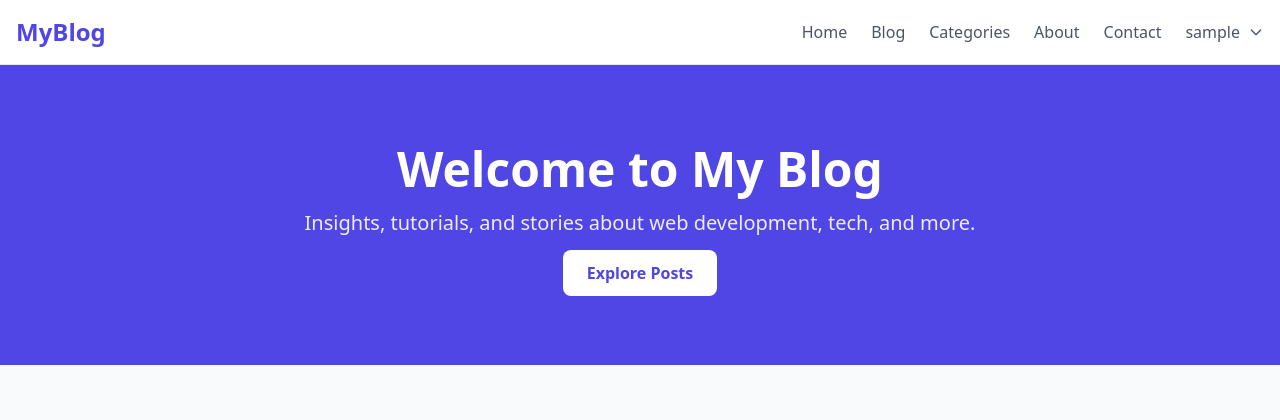
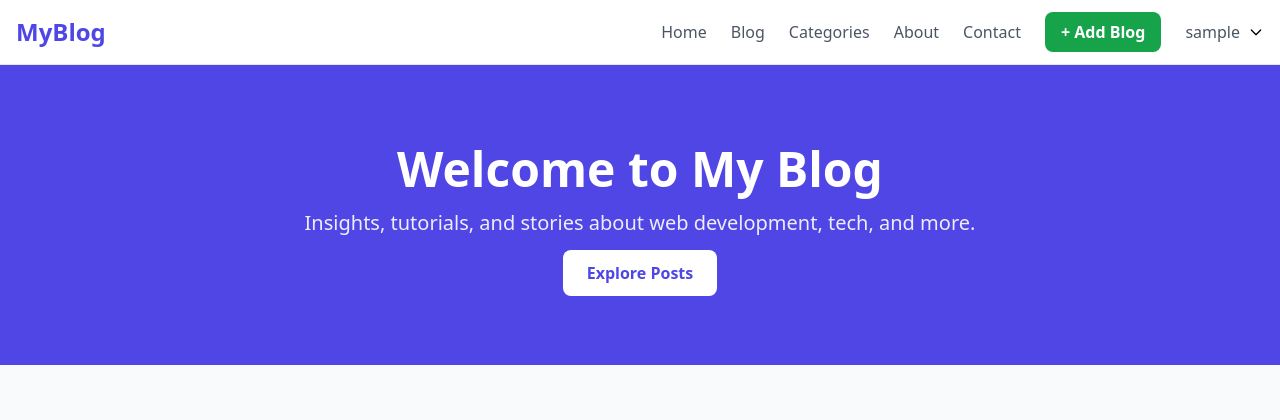
Before and after one commit to bipinjlimbu/Blog---First-Django-Project, a Django app: page / in a window 1280 px wide. Shown: the top 420 px of the page. Run offline with Django 5.2, Linux system fonts and the light colour scheme; the visitor is signed in with stand-in values (Sample User, id 1); some libraries are stand-ins or nearby versions.

Commit message:
Some fixes done

```diff
--- a/Blog_App/templates/components/_navbar.html
+++ b/Blog_App/templates/components/_navbar.html
@@ -5,9 +5,9 @@
   <meta name="viewport" content="width=device-width, initial-scale=1.0" />
   <title>Navbar</title>
   {% load static %}
-  <!-- Tailwind CSS -->
   <link href="{% static 'src/styles.css' %}" rel="stylesheet" />
 </head>
+
 <body class="bg-gray-100">
 
   <!-- Navbar -->
@@ -22,38 +22,55 @@
 
         <!-- Desktop Menu -->
         <div class="hidden md:flex items-center space-x-6">
-          <a href="/" class="text-gray-600 hover:text-indigo-600 transition">Home</a>
-          <a href="/blog" class="text-gray-600 hover:text-indigo-600 transition">Blog</a>
-          <a href="/categories" class="text-gray-600 hover:text-indigo-600 transition">Categories</a>
-          <a href="/about" class="text-gray-600 hover:text-indigo-600 transition">About</a>
-          <a href="/contact" class="text-gray-600 hover:text-indigo-600 transition">Contact</a>
+          <a href="/" class="text-gray-600 hover:text-indigo-600">Home</a>
+          <a href="/blog" class="text-gray-600 hover:text-indigo-600">Blog</a>
+          <a href="/categories" class="text-gray-600 hover:text-indigo-600">Categories</a>
+          <a href="/about" class="text-gray-600 hover:text-indigo-600">About</a>
+          <a href="/contact" class="text-gray-600 hover:text-indigo-600">Contact</a>
 
-          {% if not request.user.is_authenticated %}
-          <!-- Login Button -->
-          <a href="/login" class="bg-indigo-600 text-white px-4 py-2 rounded-lg hover:bg-indigo-700 transition font-semibold">
+          {% if request.user.is_authenticated %}
+          <!-- Add Blog Button -->
+          <a href="/blog/create"
+             onclick="return confirmAddBlog();"
+             class="bg-green-600 text-white px-4 py-2 rounded-lg hover:bg-green-700 font-semibold">
+            + Add Blog
+          </a>
+
+          <!-- User Dropdown -->
+          <div class="relative group">
+            <button class="flex items-center space-x-2 focus:outline-none">
+              <span class="text-gray-600 hover:text-indigo-600">
+                {{ request.user.username }}
+              </span>
+              <svg class="w-4 h-4" fill="none" stroke="currentColor" viewBox="0 0 24 24">
+                <path stroke-linecap="round" stroke-linejoin="round" stroke-width="2"
+                      d="M19 9l-7 7-7-7"></path>
+              </svg>
+            </button>
+
+            <div class="absolute right-0 mt-2 w-48 bg-white border rounded-lg shadow-lg opacity-0 group-hover:opacity-100 transition z-10">
+              <a href="/profile" class="block px-4 py-2 hover:bg-gray-100">Profile</a>
+              <a href="/logout"
+                 onclick="return confirm('Are you sure you want to logout?')"
+                 class="block px-4 py-2 hover:bg-gray-100">
+                Logout
+              </a>
+            </div>
+          </div>
+
+          {% else %}
+          <a href="/login"
+             class="bg-indigo-600 text-white px-4 py-2 rounded-lg hover:bg-indigo-700 font-semibold">
             Login
           </a>
-          {% else %}
-          <!-- User Profile Dropdown -->
-          <div class="relative group">
-            <button class="flex items-center space-x-2 focus:outline-none">
-              <span class="text-gray-600 hover:text-indigo-600 transition">{{ request.user.username }}</span>
-              <svg class="w-4 h-4 text-gray-600 group-hover:text-indigo-600 transition" fill="none" stroke="currentColor" viewBox="0 0 24 24">
-                <path stroke-linecap="round" stroke-linejoin="round" stroke-width="2" d="M19 9l-7 7-7-7"></path>
-              </svg>
-            </button>
-            <div class="absolute right-0 mt-2 w-48 bg-white border rounded-lg shadow-lg opacity-0 group-hover:opacity-100 transition-opacity z-10">
-              <a href="/profile" class="block px-4 py-2 text-gray-600 hover:bg-gray-100 hover:text-indigo-600 transition">Profile</a>
-              <a href="/logout" class="block px-4 py-2 text-gray-600 hover:bg-gray-100 hover:text-indigo-600 transition">Logout</a>
-            </div>
-          </div>
           {% endif %}
         </div>
 
         <!-- Mobile Menu Button -->
-        <button id="menu-btn" class="md:hidden text-gray-600 focus:outline-none">
+        <button id="menu-btn" class="md:hidden text-gray-600">
           <svg class="w-8 h-8" fill="none" stroke="currentColor" viewBox="0 0 24 24">
-            <path stroke-linecap="round" stroke-linejoin="round" stroke-width="2" d="M4 6h16M4 12h16M4 18h16"></path>
+            <path stroke-linecap="round" stroke-linejoin="round" stroke-width="2"
+                  d="M4 6h16M4 12h16M4 18h16"></path>
           </svg>
         </button>
       </div>
@@ -62,32 +79,45 @@
     <!-- Mobile Menu -->
     <div id="mobile-menu" class="hidden md:hidden bg-white border-t">
       <div class="px-4 py-3 space-y-2">
-        <a href="/" class="block text-gray-600 hover:text-indigo-600">Home</a>
-        <a href="/blog" class="block text-gray-600 hover:text-indigo-600">Blog</a>
-        <a href="/categories" class="block text-gray-600 hover:text-indigo-600">Categories</a>
-        <a href="/about" class="block text-gray-600 hover:text-indigo-600">About</a>
-        <a href="/contact" class="block text-gray-600 hover:text-indigo-600">Contact</a>
+        <a href="/" class="block hover:text-indigo-600">Home</a>
+        <a href="/blog" class="block hover:text-indigo-600">Blog</a>
+        <a href="/categories" class="block hover:text-indigo-600">Categories</a>
+        <a href="/about" class="block hover:text-indigo-600">About</a>
+        <a href="/contact" class="block hover:text-indigo-600">Contact</a>
 
-        {% if not request.user.is_authenticated %}
-        <a href="/login" class="block bg-indigo-600 text-white text-center px-4 py-2 rounded-lg hover:bg-indigo-700 transition font-semibold">
+        {% if request.user.is_authenticated %}
+        <a href="/blog/create"
+           onclick="return confirmAddBlog();"
+           class="block bg-green-600 text-white text-center px-4 py-2 rounded-lg hover:bg-green-700 font-semibold">
+          + Add Blog
+        </a>
+        <a href="/profile" class="block hover:text-indigo-600">Profile</a>
+        <a href="/logout"
+           onclick="return confirm('Are you sure you want to logout?')"
+           class="block hover:text-indigo-600">
+          Logout
+        </a>
+        {% else %}
+        <a href="/login"
+           class="block bg-indigo-600 text-white text-center px-4 py-2 rounded-lg hover:bg-indigo-700 font-semibold">
           Login
         </a>
-        {% else %}
-        <a href="/profile" class="block text-gray-600 hover:text-indigo-600">Profile</a>
-        <a href="/logout" class="block text-gray-600 hover:text-indigo-600">Logout</a>
         {% endif %}
       </div>
     </div>
   </nav>
 
-  <!-- Mobile Menu Script -->
+  <!-- Scripts -->
   <script>
-    const menuBtn = document.getElementById("menu-btn");
-    const mobileMenu = document.getElementById("mobile-menu");
+    // mobile menu toggle
+    document.getElementById("menu-btn").addEventListener("click", () => {
+      document.getElementById("mobile-menu").classList.toggle("hidden");
+    });
 
-    menuBtn.addEventListener("click", () => {
-      mobileMenu.classList.toggle("hidden");
-    });
+    // add blog confirmation
+    function confirmAddBlog() {
+      return confirm("Do you want to create a new blog post?");
+    }
   </script>
 
 </body>
--- a/Blog_App/views/auth_view.py
+++ b/Blog_App/views/auth_view.py
@@ -99,4 +99,4 @@ def login_page(request):
 
 def logout_view(request):
     logout(request)
-    return redirect('login_page')
+    return redirect('login')
--- a/static/src/styles.css
+++ b/static/src/styles.css
@@ -699,6 +699,11 @@ Ensure the default browser behavior of the `hidden` attribute.
   background-color: rgb(238 242 255 / var(--tw-bg-opacity));
 }
 
+.bg-green-600 {
+  --tw-bg-opacity: 1;
+  background-color: rgb(22 163 74 / var(--tw-bg-opacity));
+}
+
 .bg-gradient-to-br {
   background-image: linear-gradient(to bottom right, var(--tw-gradient-stops));
 }
@@ -894,6 +899,11 @@ Ensure the default browser behavior of the `hidden` attribute.
   background-color: rgb(243 244 246 / var(--tw-bg-opacity));
 }
 
+.hover\:bg-green-700:hover {
+  --tw-bg-opacity: 1;
+  background-color: rgb(21 128 61 / var(--tw-bg-opacity));
+}
+
 .hover\:text-indigo-600:hover {
   --tw-text-opacity: 1;
   color: rgb(79 70 229 / var(--tw-text-opacity));
```
